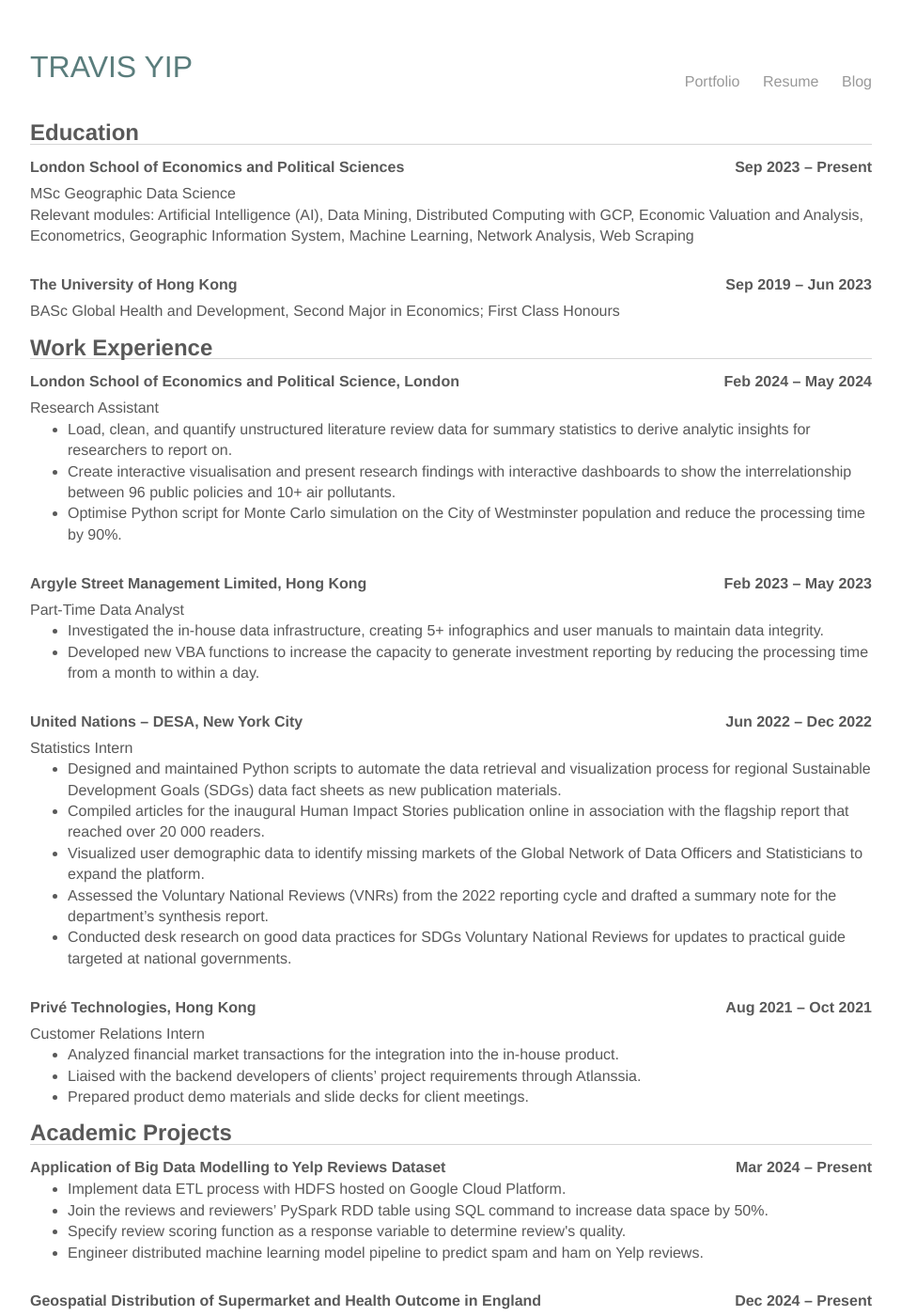
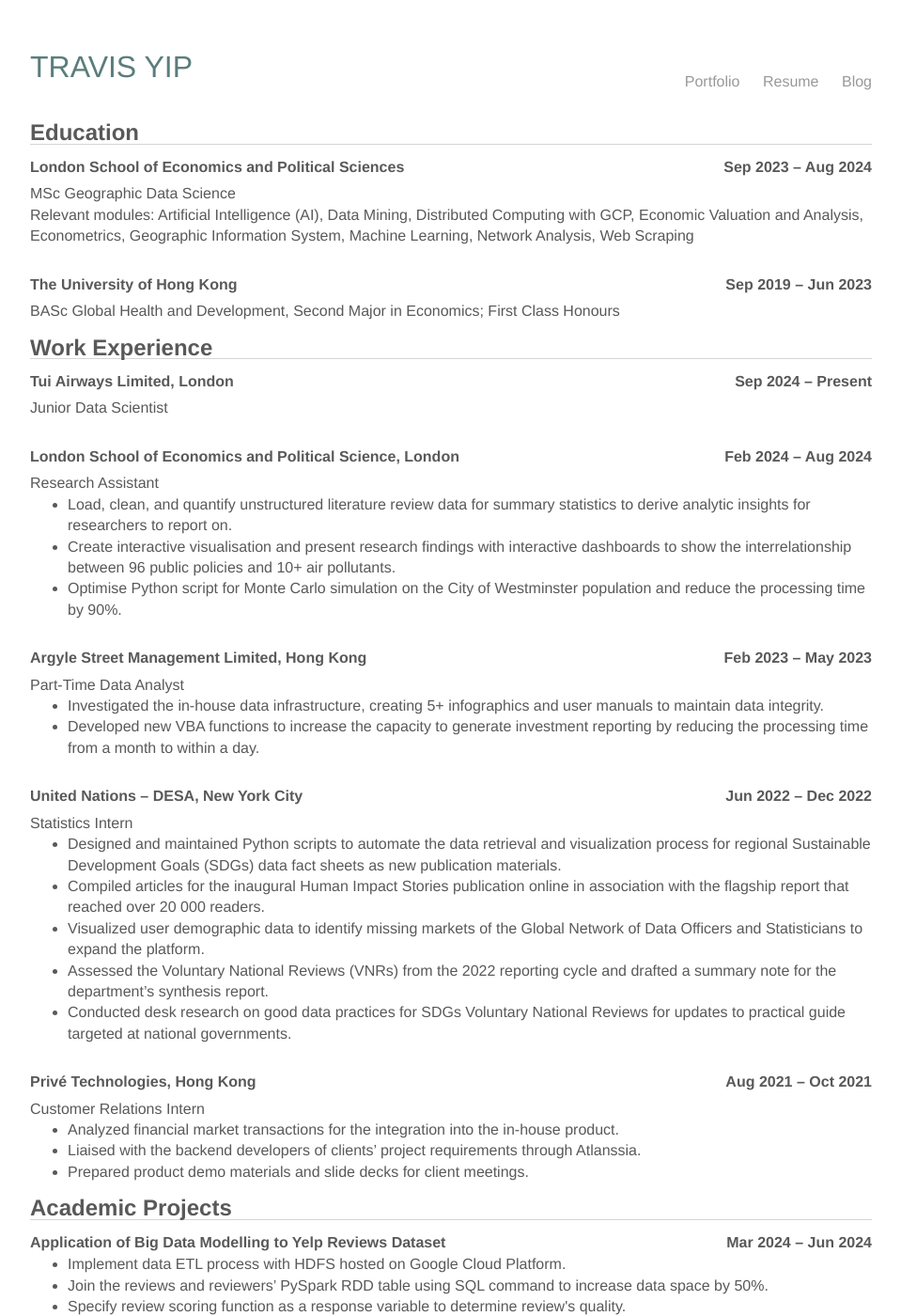
Before and after one commit to cwtravisyip/cwtravisyip.github.io, a Jekyll site: the page built from resume/index.html, in a window 1280 px wide and 1400 px high. Shown: the whole window at 94% size, without its empty margins (160-1119 px from the left). Built offline with Jekyll 4.4.1, drawn with Linux system fonts in a browser that asks for light colours.

Commit message:
Update content

```diff
--- a/resume/index.html
+++ b/resume/index.html
@@ -7,7 +7,7 @@
 	<h1 class="resume">Education</h1>
 	<header class="resume" style="margin-bottom:0px;margin-top:0px">
 		<h2 class="resume">London School of Economics and Political Sciences</h2>
-		<h2 class="resume">Sep 2023 – Present</h2>
+		<h2 class="resume">Sep 2023 – Aug 2024</h2>
 	</header>
 	<p style="color:#595959;margin-top:5px">
 		MSc Geographic Data Science <br>
@@ -25,9 +25,24 @@
 
 	<!-- Work Experience Block-->
 	<h1 class="resume">Work Experience</h1>
+
+	<!--New Entry-->
+	<header class="resume" style="margin-bottom:0px">
+		<h2 class="resume">Tui Airways Limited, London</h2>
+		<h2 class="resume">Sep 2024 – Present</h2>
+	</header>
+
+	<p style="margin-bottom:0px;margin-top:5px;color:#595959">
+		Junior Data Scientist
+	</p>
+	<ul style="margin-top:0px;color:#595959">
+		<!--li></li-->
+	</ul>
+
+	<!--New Entry-->
 	<header class="resume" style="margin-bottom:0px">
 		<h2 class="resume">London School of Economics and Political Science, London</h2>
-		<h2 class="resume">Feb 2024 – May 2024</h2>
+		<h2 class="resume">Feb 2024 – Aug 2024</h2>
 	</header>
 
 	<p style="margin-bottom:0px;margin-top:5px;color:#595959">
@@ -39,6 +54,7 @@
 		<li>Optimise Python script for Monte Carlo simulation on the City of Westminster population and reduce the processing time by 90%.</li>
 	</ul>
 
+	<!--New Entry-->
 	<header class="resume" style="margin-bottom:0px">
 		<h2 class="resume">Argyle Street Management Limited, Hong Kong</h2>
 		<h2 class="resume">Feb 2023 – May 2023</h2>
@@ -52,6 +68,7 @@
 		<li>Developed new VBA functions to increase the capacity to generate investment reporting by reducing the processing time from a month to within a day.</li>
 	</ul>
 
+	<!--New Entry-->
 	<header class="resume" style="margin-bottom:0px">
 		<h2 class="resume">United Nations – DESA, New York City</h2>
 		<h2 class="resume">Jun 2022 – Dec 2022</h2>
@@ -68,6 +85,7 @@
 		<li>Conducted desk research on good data practices for SDGs Voluntary National Reviews for updates to practical guide targeted at national governments.</li>
 	</ul>
 
+	<!--New Entry-->
 	<header class="resume" style="margin-bottom:0px">
 		<h2 class="resume">Privé Technologies, Hong Kong</h2>
 		<h2 class="resume">Aug 2021 – Oct 2021</h2>
@@ -87,7 +105,7 @@
 
 	<header class="resume" style="margin-bottom:0px">
 		<h2 class="resume">Application of Big Data Modelling to Yelp Reviews Dataset</h2>
-		<h2 class="resume">Mar 2024 – Present</h2>
+		<h2 class="resume">Mar 2024 – Jun 2024</h2>
 	</header>
 	<ul style="margin-top:0px;color:#595959"">
 		<li>Implement data ETL process with HDFS hosted on Google Cloud Platform.</li>
@@ -98,7 +116,7 @@
 
 	<header class="resume" style="margin-bottom:0px">
 		<h2 class="resume">Geospatial Distribution of Supermarket and Health Outcome in England</h2>
-		<h2 class="resume">Dec 2024 – Present</h2>
+		<h2 class="resume">Dec 2023 – Aug 2024</h2>
 	</header>
 	<ul style="margin-top:0px;color:#595959"">
 		<li>Create a Tableau dashboard of the supermarket locations in the Boroughs of London.</li>
```
Also changed, not shown: index.html (+9 -8 lines).
